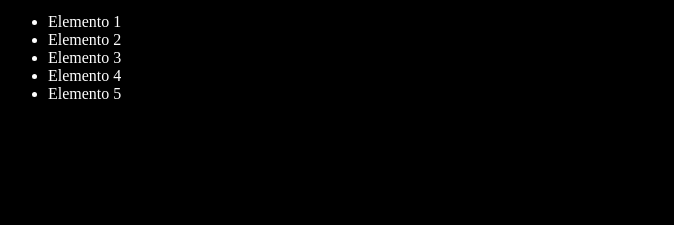
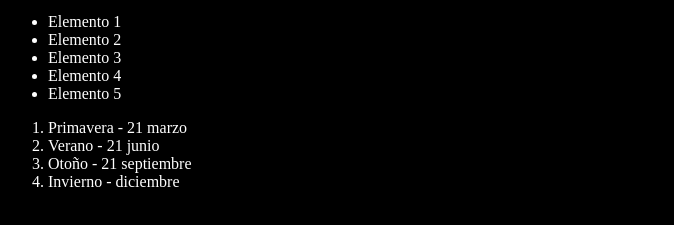
Before and after one commit to Coque-Industronic/youtube-git, a plain HTML site: page index.html in a window 1280 px wide. Shown: the part 101-326 px from the top of the page, without its empty margins (0-674 px from the left). Drawn offline with Linux system fonts and the light colour scheme; a script that the page names is missing.

Commit message:
Agregando estaciones del año con fecha de inicio

```diff
--- a/index.html
+++ b/index.html
@@ -18,6 +18,12 @@
     <li>Elemento 4</li>
     <li>Elemento 5</li>
 </ul>
+<ol>
+    <li>Primavera - 21 marzo</li>
+    <li>Verano - 21 junio</li>
+    <li>Otoño - 21 septiembre</li>
+    <li>Invierno - diciembre</li>
+</ol>
 <script src="index.js"></script>
 </body>
 </html>
```
